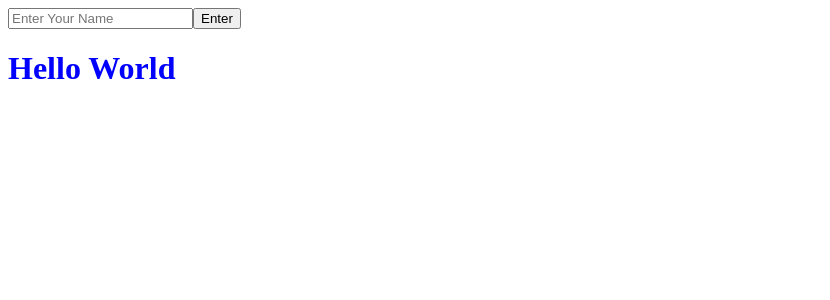
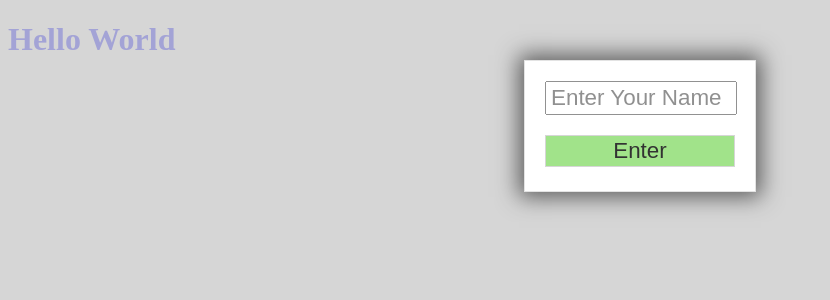
Before and after one commit to DCSIL-summer-course/react-firebase, a React app: page / in a window 1280 px wide. Shown: the top 300 px of the page, without its empty margins (0-830 px from the left). Built offline with nearby package versions, Linux system fonts and the light colour scheme.

Commit message:
redux is now connected to the modal

```diff
--- a/src/App.js
+++ b/src/App.js
@@ -13,6 +13,13 @@ const store = createStore(
   {},
   applyMiddleware(thunkMiddleware)
 );
+
+if (module.hot) {
+  module.hot.accept('./reducers', () =>{
+    const nextRootReducer = require('./reducers/index')
+    store.replaceReducer(nextRootReducer);
+  });
+}
 
 class App extends Component {
   render(){
--- /dev/null
+++ b/src/actions/userActions.js
@@ -0,0 +1,11 @@
+
+function signIn(name){
+  return dispatch => {
+    dispatch({
+      type: 'USER_SIGNIN',
+      name: name
+    });
+  };
+}
+
+export { signIn };
--- a/src/components/SignIn.js
+++ b/src/components/SignIn.js
@@ -1,15 +1,107 @@
 import React, { Component } from 'react';
 import { render } from 'react-dom';
+import { connect } from 'react-redux';
+
+import { signIn } from '../actions/userActions.js';
 
 class SignIn extends Component {
+  constructor(props){
+    super(props);
+    this.state = {
+      name: ''
+    }
+  }
+
+  onNameChange(e){
+    this.setState({name: e.target.value});
+  }
+
+  onSubmit(){
+    this.props.signIn(this.state.name);
+    console.log(`submit: ${this.state.name}`);
+  }
+
   render(){
+    var display = this.props.signedIn ? 'none' : 'block';
+    var modalOuter = Object.assign(
+      {},
+      styles.modalOuter,
+      {display: display}
+    );
     return (
-      <div>
-        <input type="text" placeholder="Enter Your Name" />
-        <input type="submit" value="Enter" />
+      <div style={modalOuter}>
+        <div style={styles.modalInner}>
+          <input
+            type="text"
+            placeholder="Enter Your Name"
+            onChange={this.onNameChange.bind(this)}
+            style={styles.input}
+          />
+          <button
+            onClick={this.onSubmit.bind(this)}
+            style={styles.button}
+          >
+            Enter
+          </button>
+        </div>
       </div>
     );
   }
 }
 
+
+const styles = {
+  modalOuter: {
+    width : '100%',
+    height: '100%',
+    position: 'absolute',
+    top: 0,
+    left: 0,
+    textAlign: 'center',
+    backgroundColor: '#ccc',
+    opacity: 0.8
+  },
+  modalInner: {
+    width: '230px',
+    height: '130px',
+    margin: '60px auto',
+    border: '1px solid #ddd',
+    backgroundColor: '#fff',
+    boxShadow: '0px 0px 21px 5px rgba(0,0,0,0.75)'
+  },
+  input: {
+    width: '180px',
+    margin: '20px',
+    display: 'block',
+    padding: '2px 4px',
+    fontSize: '140%'
+  },
+  button: {
+    width: '190px',
+    padding: '2px 4px',
+    margin: '20px',
+    display: 'block',
+    fontSize: '140%',
+    border: '1px solid #ccc',
+    backgroundColor: '#8add6d'
+  }
+}
+
+const mapStateToProps = (state) => {
+  return state.user;
+}
+
+const mapDispatchToProps = (dispatch) => {
+  return {
+    signIn : (name) => {
+      return signIn(name)(dispatch);
+    }
+  }
+}
+
+SignIn = connect(
+  mapStateToProps,
+  mapDispatchToProps
+)(SignIn);
+
 export default SignIn;
--- a/src/reducers/index.js
+++ b/src/reducers/index.js
@@ -1,7 +1,9 @@
 import { combineReducers } from 'redux';
 
+import userReducer from './userReducer.js';
+
 const rootReducer = combineReducers({
-  user: () => { return {};},
+  user: userReducer,
   todos: () => []
 });
 
--- /dev/null
+++ b/src/reducers/userReducer.js
@@ -0,0 +1,13 @@
+const DEFAULT = {
+  signedIn: false,
+  name: ''
+};
+
+export default function userReduer(state=DEFAULT, action){
+  switch (action.type) {
+    case 'USER_SIGNIN':
+      return {name: action.name, signedIn: true};
+    default:
+      return state;
+  }
+};
```
